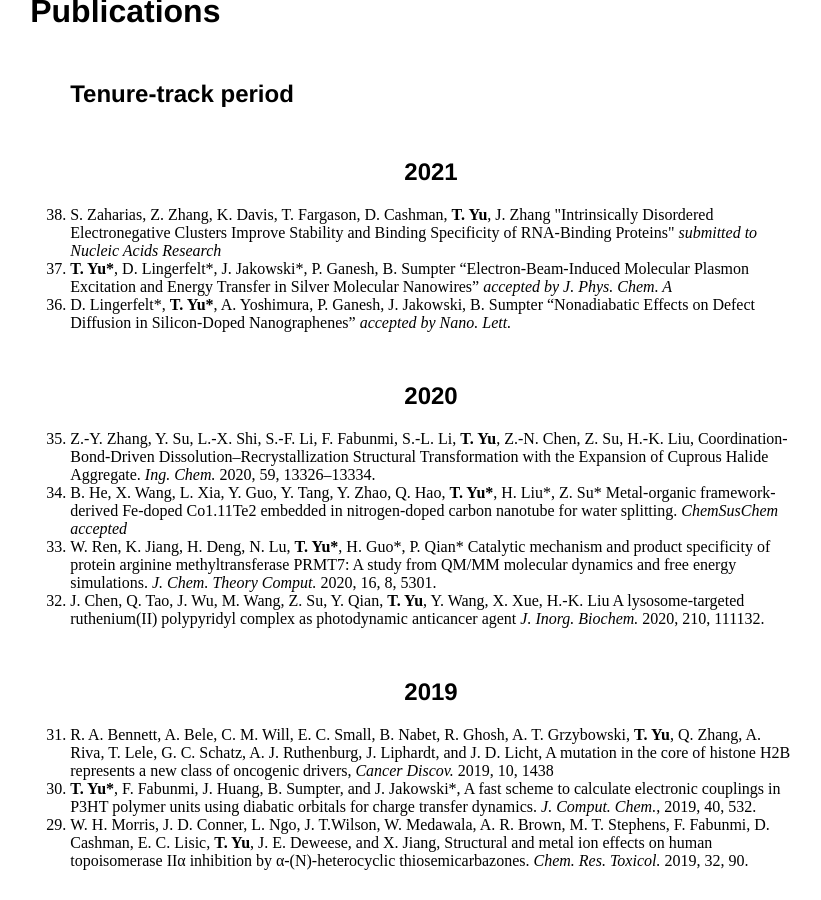
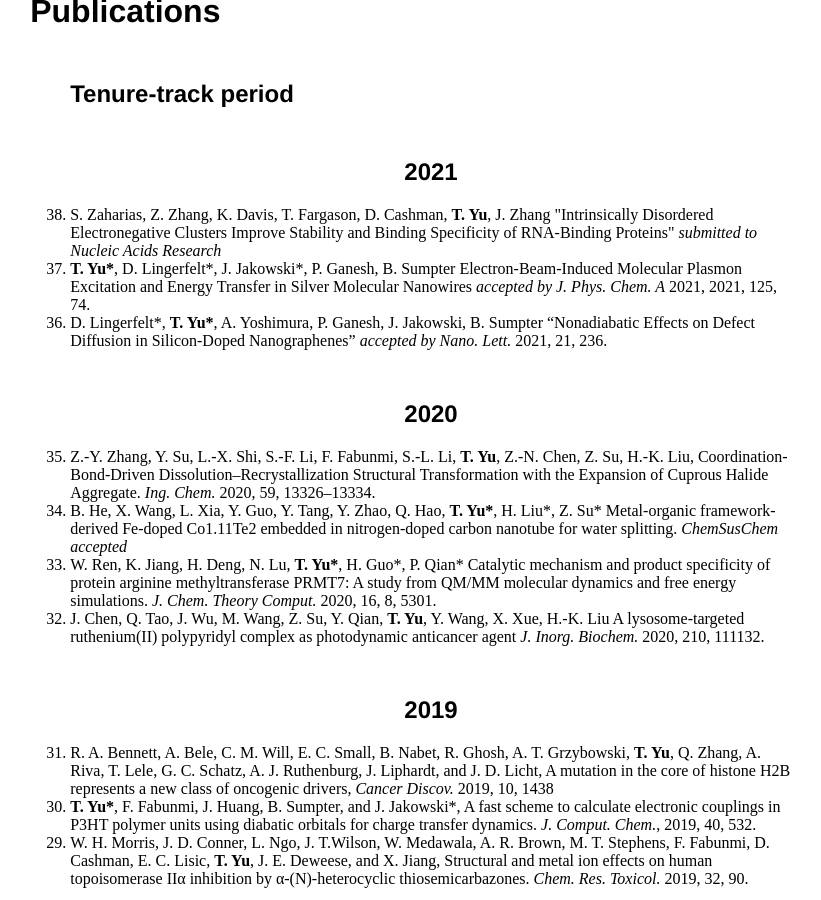
Before and after one commit to comchemyu/und.research.github.io, a Jekyll site: the page built from publications/index.html, in a window 1280 px wide and 900 px high, scrolled down 817 px. Shown: the whole window, without its empty margins (229-1050 px from the left). Built offline with Jekyll 4.4.1, drawn with Linux system fonts in a browser that asks for light colours.

Commit message:
Update index.html

```diff
--- a/publications/index.html
+++ b/publications/index.html
@@ -33,8 +33,8 @@ h2 {
     <h2 style="text-align:left;">Tenure-track period</h2>
     <h2>2021</h2>
     <li>S. Zaharias, Z. Zhang, K. Davis, T. Fargason, D. Cashman, <b>T. Yu</b>, J. Zhang "Intrinsically Disordered Electronegative Clusters Improve Stability and Binding Specificity of RNA-Binding Proteins" <i>submitted to Nucleic Acids Research</i></li>
-    <li><b>T. Yu*</b>, D. Lingerfelt*, J. Jakowski*, P. Ganesh, B. Sumpter “Electron-Beam-Induced Molecular Plasmon Excitation and Energy Transfer in Silver Molecular Nanowires” <i>accepted by J. Phys. Chem. A</i></li>
-    <li>D. Lingerfelt*, <b>T. Yu*</b>, A. Yoshimura, P. Ganesh, J. Jakowski, B. Sumpter “Nonadiabatic Effects on Defect Diffusion in Silicon-Doped Nanographenes” <i>accepted by Nano. Lett.</i></li>
+    <li><b>T. Yu*</b>, D. Lingerfelt*, J. Jakowski*, P. Ganesh, B. Sumpter Electron-Beam-Induced Molecular Plasmon Excitation and Energy Transfer in Silver Molecular Nanowires <i>accepted by J. Phys. Chem. A</i> 2021, 2021, 125, 74.</li>
+    <li>D. Lingerfelt*, <b>T. Yu*</b>, A. Yoshimura, P. Ganesh, J. Jakowski, B. Sumpter “Nonadiabatic Effects on Defect Diffusion in Silicon-Doped Nanographenes” <i>accepted by Nano. Lett.</i> 2021, 21, 236.</li>
     <h2>2020</h2>
     <li>Z.-Y. Zhang, Y. Su, L.-X. Shi, S.-F. Li, F. Fabunmi, S.-L. Li, <b>T. Yu</b>, Z.-N. Chen, Z. Su, H.-K. Liu, Coordination-Bond-Driven Dissolution–Recrystallization Structural Transformation with the Expansion of Cuprous Halide Aggregate. <i>Ing. Chem.</i> 2020, 59, 13326–13334.</li>
     <li>B. He, X. Wang, L. Xia, Y. Guo, Y. Tang, Y. Zhao, Q. Hao, <b>T. Yu*</b>, H. Liu*, Z. Su* Metal‐organic framework‐derived Fe‐doped Co1.11Te2 embedded in nitrogen‐doped carbon nanotube for water splitting. <i>ChemSusChem</i> <i>accepted</i></li>
```
